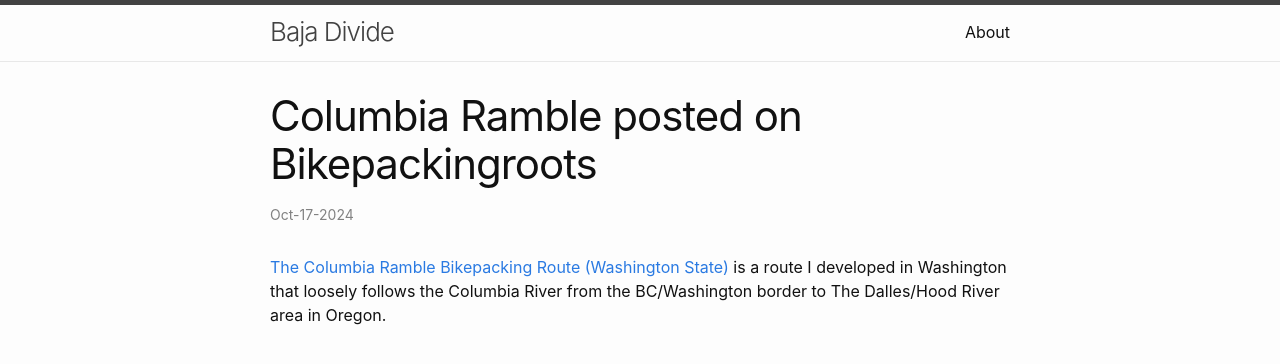
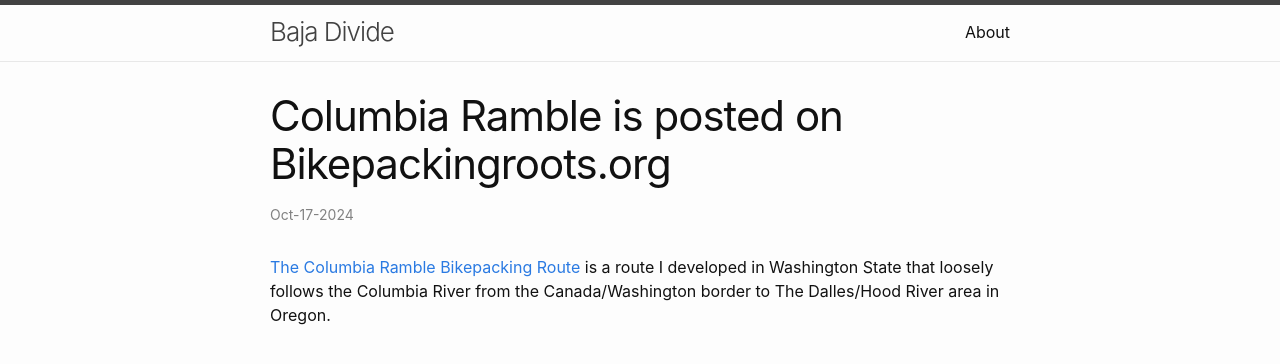
Before and after one commit to phatboyle/bajadivide, a Jekyll site: the page built from docs/_posts/2024-10-17-Columbia-Ramble.md, in a window 1280 px wide. Shown: the top 364 px of the page. Built offline with Jekyll 4.4.1, drawn with Linux system fonts in a browser that asks for light colours.

Commit message:
Update 2024-10-17-Columbia-Ramble.md

```diff
--- a/docs/_posts/2024-10-17-Columbia-Ramble.md
+++ b/docs/_posts/2024-10-17-Columbia-Ramble.md
@@ -1,7 +1,7 @@
 ---
 layout: post
-title: "Columbia Ramble posted on Bikepackingroots"
+title: "Columbia Ramble is posted on Bikepackingroots.org"
 categories: misc
 ---
-[The Columbia Ramble Bikepacking Route (Washington State)](https://bikepackingroots.org/project/columbia-ramble-bikepacking-route/)
-is a route I developed in Washington that loosely follows the Columbia River from the BC/Washington border to The Dalles/Hood River area in Oregon.
+[The Columbia Ramble Bikepacking Route](https://bikepackingroots.org/project/columbia-ramble-bikepacking-route/)
+is a route I developed in Washington State that loosely follows the Columbia River from the Canada/Washington border to The Dalles/Hood River area in Oregon.
```
